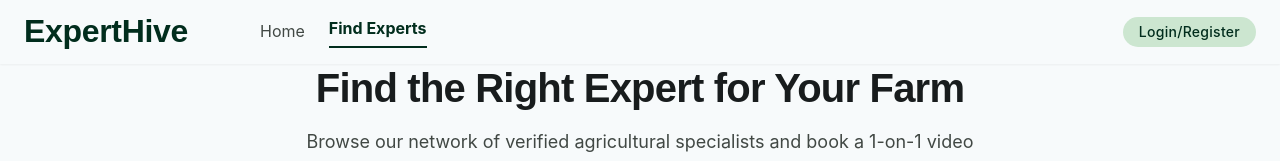
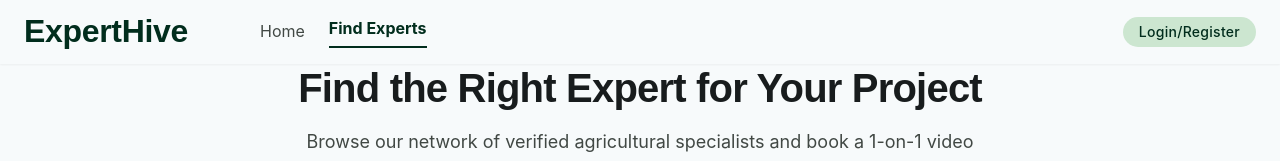
Before and after one commit to Roushan9991/ExpertHive--Website, a React (Vite) app: page /experts in a window 1280 px wide. Shown: the top 161 px of the page. Built offline with nearby package versions, Linux system fonts and the light colour scheme; no server answers.

Commit message:
Changes in find expert page

```diff
--- a/src/pages/FindExperts.jsx
+++ b/src/pages/FindExperts.jsx
@@ -120,7 +120,7 @@
     <main className="flex-grow pt-16 bg-surface px-lg py-xl">
       <div className="max-w-container-max mx-auto flex flex-col gap-xl">
         <div className="flex flex-col gap-md text-center max-w-3xl mx-auto">
-          <h1 className="font-h1 text-h1 text-on-surface">Find the Right Expert for Your Farm</h1>
+          <h1 className="font-h1 text-h1 text-on-surface">Find the Right Expert for Your Project</h1>
           <p className="font-body-lg text-body-lg text-on-surface-variant">Browse our network of verified agricultural specialists and book a 1-on-1 video consultation to get tailored advice.</p>
         </div>
 
```
